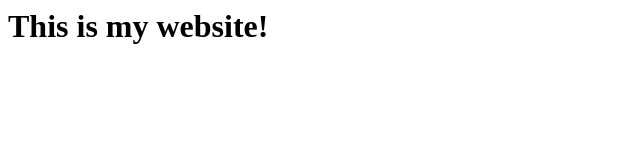
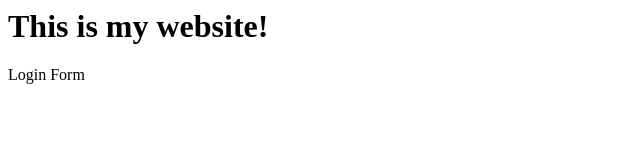
Before and after one commit to WannaBeProgrammer22/samplerepository, a plain HTML site: page index.html in a window 1280 px wide. Shown: the full height of the page, 0-640 px from the left. Drawn offline with Linux system fonts and the light colour scheme.

Commit message:
login form

```diff
--- /dev/null
+++ b/dir2/app2.js
@@ -0,0 +1 @@
+console.log("app2");
--- a/index.html
+++ b/index.html
@@ -4,5 +4,6 @@
   </head>
   <body>
     <h1>This is my website!</h1>
+    <p>Login Form</p>
   </body>
 </html>
```
Also changed, not shown: login.html (added, +1 -0 lines), 2 other files.
